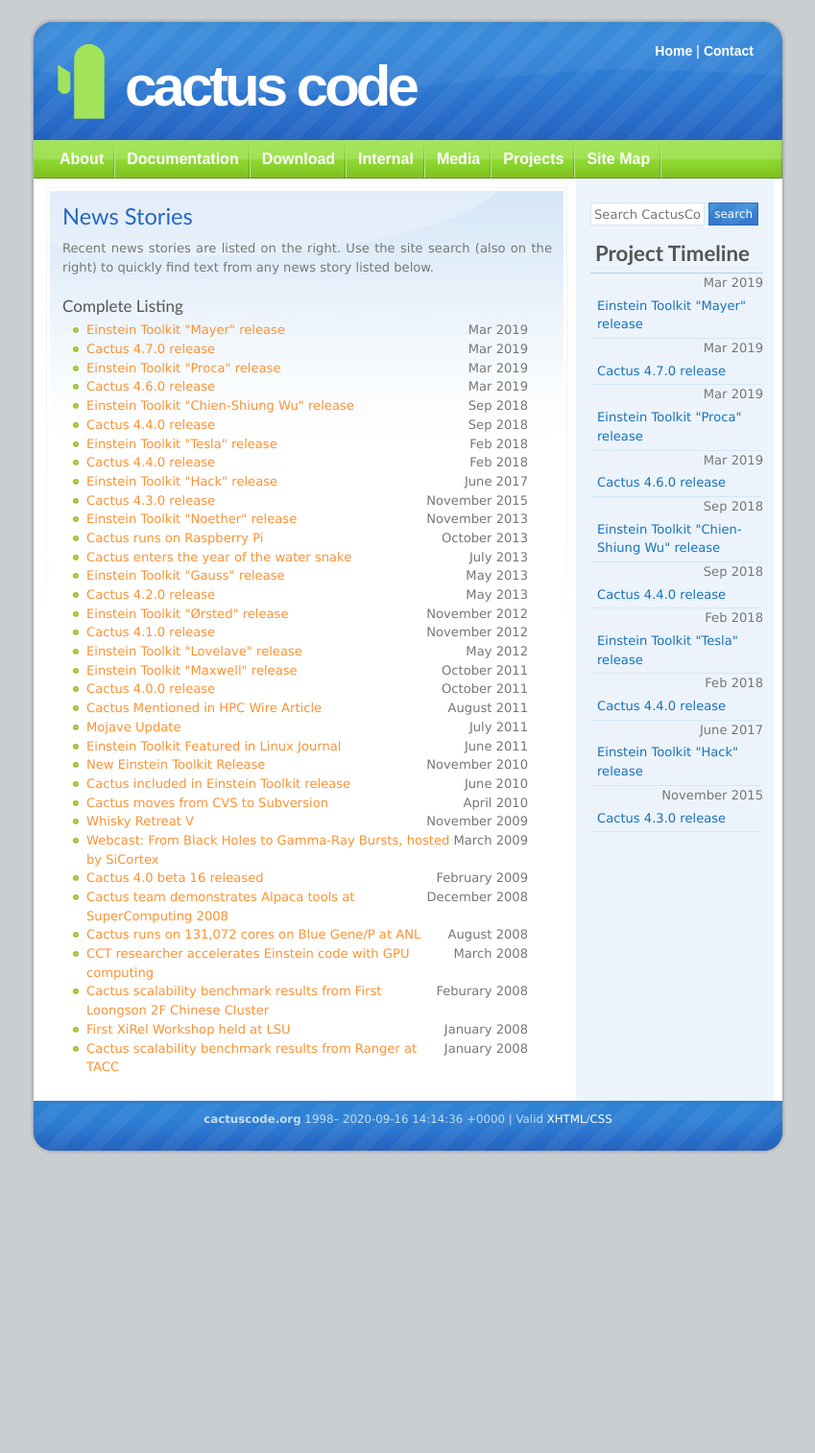
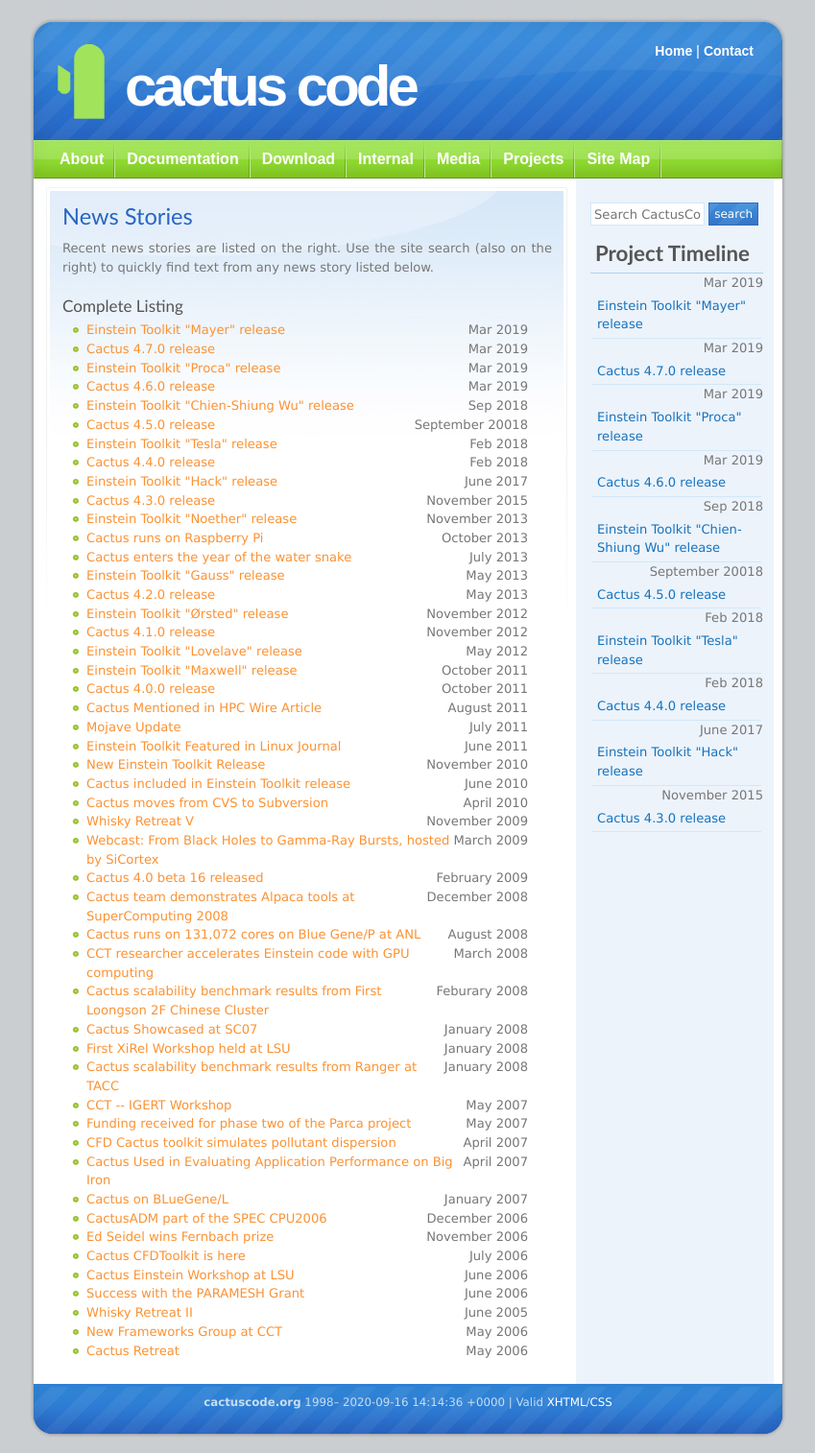
Before and after one commit to EinsteinToolkit/www.cactuscode.org, a Jekyll site: the page built from media/news/index.md, in a window 1280 px wide. Shown: the whole page at 96% size, without its empty margins (215-1064 px from the left). Built offline with Jekyll 4.4.1, drawn with Linux system fonts in a browser that asks for light colours; comment, search, counter and statistics services are not loaded; before the commit the page ends 1219 px from its top, so only the background shows below that.

Commit message:
news: add missing news items

```diff
--- a/_data/news.yml
+++ b/_data/news.yml
@@ -13,9 +13,9 @@
 - date: "Sep 2018"
   link: "/media/news/ET_2018_09"
   title: 'Einstein Toolkit "Chien-Shiung Wu" release'
-- date: "Sep 2018"
-  link: "/media/news/cactus_4.4.0"
-  title: "Cactus 4.4.0 release"
+- date: "September 20018"
+  link: "/media/news/cactus_4.5.0"
+  title: "Cactus 4.5.0 release"
 - date: "Feb 2018"
   link: "/media/news/ET_2018_02"
   title: 'Einstein Toolkit "Tesla" release'
@@ -98,8 +98,50 @@
   link: "/media/news/Cactus-Loongson"
   title: "Cactus scalability benchmark results from First Loongson 2F Chinese Cluster"
 - date: "January 2008"
+  link: "/media/news/CactusSC07"
+  title: "Cactus Showcased at SC07"
+- date: "January 2008"
   link: "/media/news/XiRelWorkshop08"
   title: "First XiRel Workshop held at LSU"
 - date: "January 2008"
   link: "/media/news/Cactus-Ranger"
   title: "Cactus scalability benchmark results from Ranger at TACC"
+- date: "May 2007"
+  link: "/media/news/CCTIGERTWorkshop"
+  title: "CCT -- IGERT Workshop"
+- date: "May 2007"
+  link: "/media/news/Parca"
+  title: "Funding received for phase two of the Parca project"
+- date: "April 2007"
+  link: "/media/news/RazvanCarbunescuLAS2007"
+  title: "CFD Cactus toolkit simulates pollutant dispersion"
+- date: "April 2007"
+  link: "/media/news/BigIronPerformance"
+  title: "Cactus Used in Evaluating Application Performance on Big Iron"
+- date: "January 2007"
+  link: "/media/news/bssnpughonbgw"
+  title: "Cactus on BLueGene/L"
+- date: "December 2006"
+  link: "/media/news/cactusadm"
+  title: " CactusADM part of the SPEC CPU2006"
+- date: "November 2006"
+  link: "/media/news/SidneyFernbach06"
+  title: "Ed Seidel wins Fernbach prize"
+- date: "July 2006"
+  link: "/media/news/CactusCFD"
+  title: "Cactus CFDToolkit is here"
+- date: "June 2006"
+  link: "/media/news/Einstein_May06"
+  title: "Cactus Einstein Workshop at LSU"
+- date: "June 2006"
+  link: "/media/news/Paramesh"
+  title: "Success with the PARAMESH Grant"
+- date: "June 2005"
+  link: "/media/news/Whisky_Retreat_2"
+  title: "Whisky Retreat II"
+- date: "May 2006"
+  link: "/media/news/CoreCactusTeam"
+  title: "New Frameworks Group at CCT"
+- date: "May 2006"
+  link: "/media/news/cactusretreat"
+  title: "Cactus Retreat"
```
